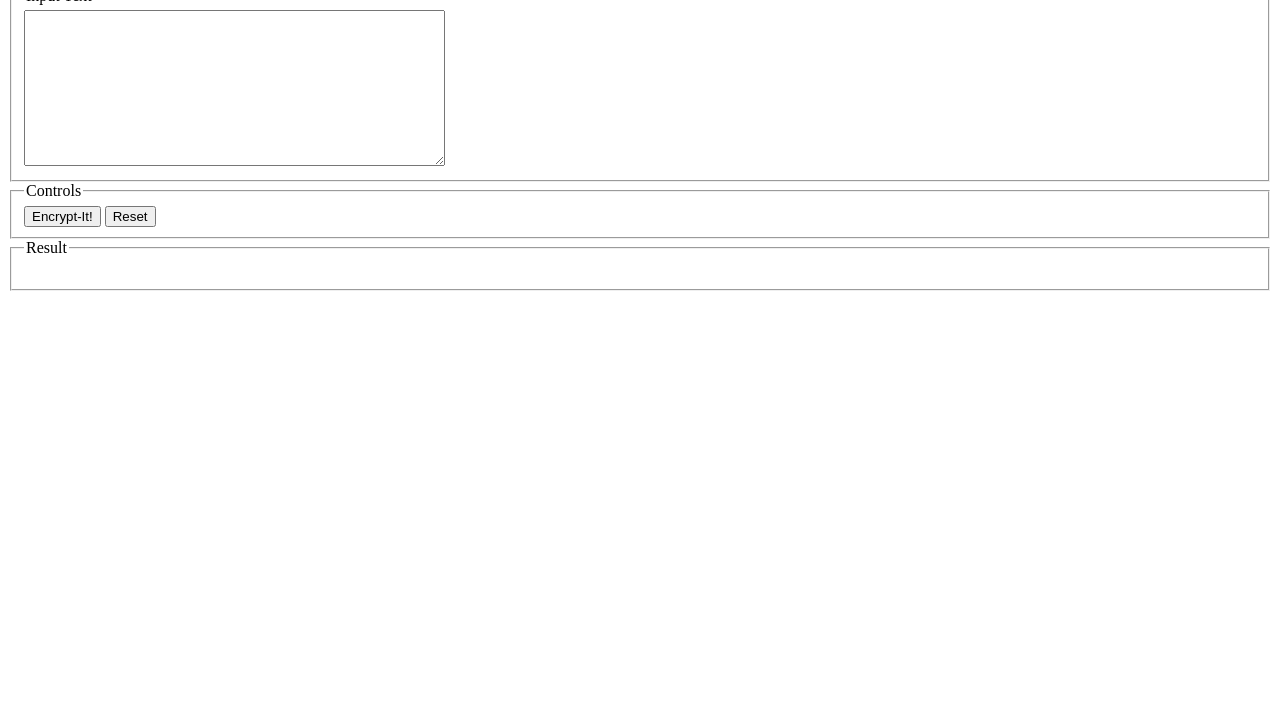
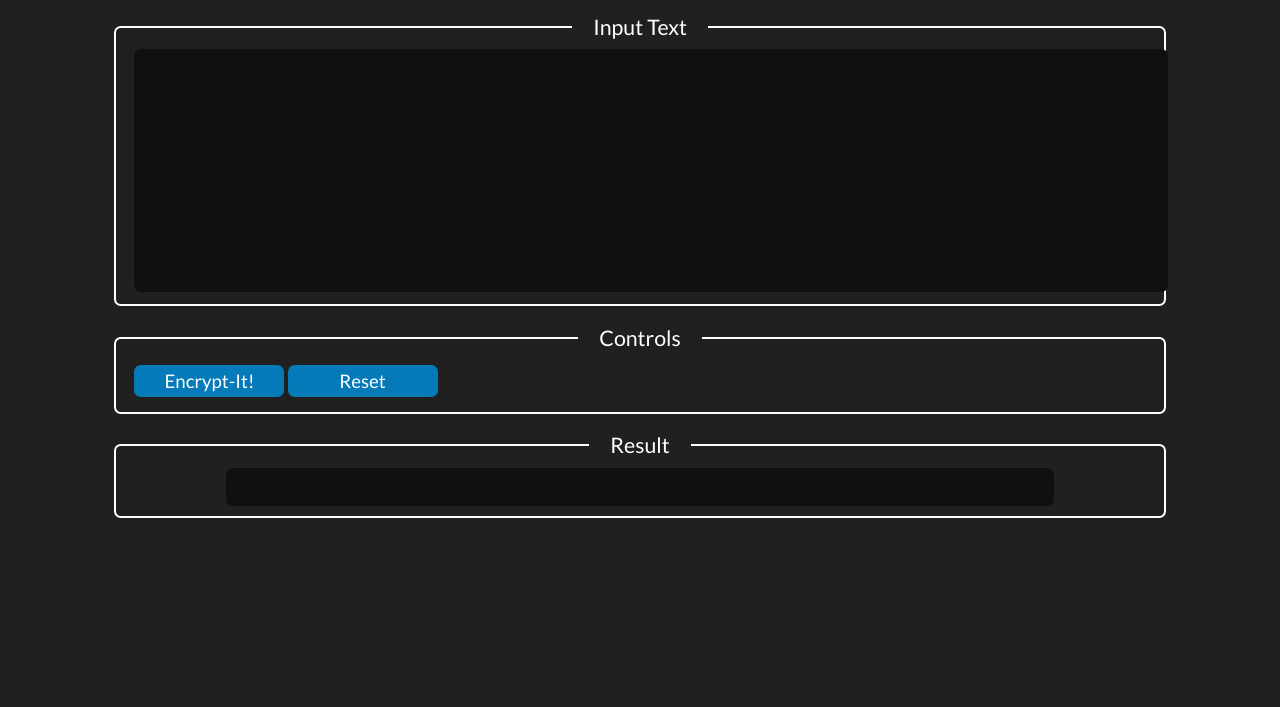
Before and after one commit to JacobZermeno/CSC-193, a plain HTML site: page encrypt-it.html in a window 1280 px wide. Shown: the part 93-800 px from the top of the page. Drawn offline with Linux system fonts and the light colour scheme.

Commit message:
assn 7 progess

```diff
--- a/encrypt-it.html
+++ b/encrypt-it.html
@@ -1,8 +1,9 @@
 <!DOCTYPE html>
 <html>
 <head>
-    <title>Encrypt-It!</title>
-    <script src="encrypt-it.js"></script>
+  <title>Encrypt-It!</title>
+  <link rel="stylesheet" href="style.css">
+  <script src="encrypt-it.js"></script>
 </head>
 <body>
     <h1>Encrypt-It!</h1>
--- /dev/null
+++ b/style.css
@@ -0,0 +1,186 @@
+/*
+ * This is the stylesheet for encrypt-it
+ */
+
+@import url('https://fonts.googleapis.com/css?family=Orbitron|Lato');
+
+/* Typography */
+
+body {
+  background-color: #202020;
+  color: white;
+  font-family: "Lato", sans-serif;
+}
+
+button, select {
+  font-family: "Lato", sans-serif;
+}
+
+button, textarea {
+  color: white;
+}
+
+h1, h2, legend {
+  text-align: center;
+}
+
+h1 {
+  margin: 30px auto;
+  font-size: 28pt;
+  font-family: "Orbitron", sans-serif;
+  /*
+   * If you've never seen text-shadow, open up the Inspector and play around
+   * with it a bit!
+   */
+  text-shadow: 3px 3px #d92b6f, -3px -3px #047ab9;
+  /*
+   * This here sets the header to do the animation defined by the keyframe rule
+   * "glitch", and plays it for 1 second when the page loads
+   */
+  animation: glitch 1s;
+}
+
+legend {
+  padding: 0 16pt;
+  font-size: 16pt;
+}
+
+button, strong, textarea, #result-area {
+  font-size: 14pt;
+}
+
+strong {
+  line-height: 26pt;
+}
+
+select {
+  padding: 2pt;
+  margin: 0 14pt;
+  font-size: 12pt;
+}
+
+/* Fieldset */
+
+button, fieldset, select, textarea, #result {
+  border-radius: 5pt;
+}
+
+fieldset {
+  width: 80%;
+  padding: 7pt 14pt;
+  border: 1.5pt solid white;
+  margin: 14pt auto;
+}
+
+textarea {
+  width: 100%;
+  padding: 7pt;
+  border: 2px solid #101010;
+  background-color: #101010;
+  /*
+   * Disable resize and outline (the blue-y border thing you see when you click
+   * on interactive elements on a page. Never remove outline if you are not
+   * implementing your own CSS for an element's focused state for
+   * accessibility!)
+   * Read more at:
+   * https://developer.mozilla.org/en-US/docs/Web/CSS/outline#Accessibility_concerns
+   */
+  resize: none;
+  outline: none;
+  /*
+   * A CSS property that changes the border-color smoothly when the textarea
+   * changes state. In this case, when the text area is focused
+   */
+  transition: border-color 0.5s;
+}
+
+textarea:focus {
+  border-color: #047ab9;
+}
+
+#result {
+  width: 80%;
+  padding: 7pt;
+  min-height: 20px;
+  margin: 0 auto;
+  background-color: #101010;
+}
+
+button, select {
+  border: none;
+}
+
+button {
+  min-width: 150px;
+  padding: 5px;
+  margin: 5px 0;
+  background-color: #047ab9;
+  cursor: pointer;
+  transition: background-color 0.2s;
+}
+
+button:hover {
+  background-color: #d92b6f;
+}
+
+h2, p {
+  animation: fade-in-up 0.5s;
+  animation-fill-mode: both;
+}
+
+p {
+  animation-delay: 0.2s;
+  margin: 0;
+}
+
+/*
+ * The keyframes rule defines a CSS animation. It defines what styles
+ * the selected elements take on at certain times.
+ */
+@keyframes glitch {
+  /*
+   * Keyframes are defined by percentage, the length of the animation
+   * is defined in the animation property, see line 42 in h1 ruleset.
+   *
+   * Since the length of the animation is 1s, 0% is the start time (0s)
+   * 15% represents 15% of 1s (0.15s) and so on.
+   */
+  0% {
+    /* heading is hidden at this point */
+    opacity: 0;
+    text-shadow: none;
+  }
+  15% {
+    /* text-shadow starts small */
+    text-shadow: 1px 1px #d92b6f, -1px -1px #047ab9;
+  }
+  35% {
+    /* text-shadow at max expansion */
+    text-shadow: 10px 10px #047ab9, -10px -10px #d92b6f;
+  }
+  65% {
+    /* text-shadow squeeze back but over shoots */
+    text-shadow: 1px 1px #d92b6f, -1px -1px #047ab9;
+  }
+  100% {
+    /* heading is fully revealed */
+    opacity: 1;
+    /* text-shadow's final position*/
+    text-shadow: 3px 3px #d92b6f, -3px -3px #047ab9;
+  }
+}
+
+/*
+ * A simpler keyframe rule, where 'from' is the same as 0%, and 'to' is the same
+ * as 100%
+ */
+@keyframes fade-in-up {
+  from {
+    transform: translateY(8pt);
+    opacity: 0;
+  }
+  to {
+    transform: none;
+    opacity: 1;
+  }
+}
```
Also changed, not shown: encrypt-it.js (+14 -3 lines), 1 other file.
